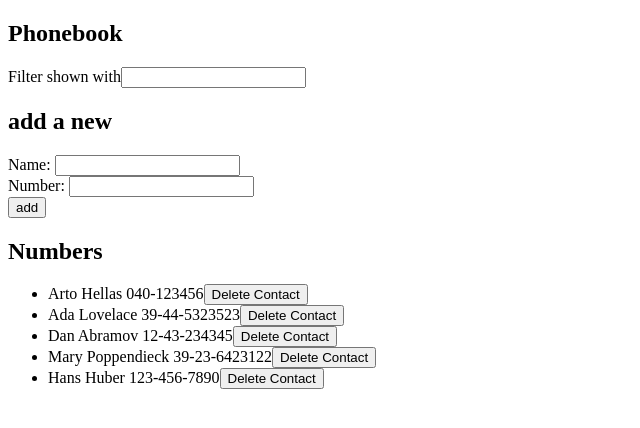
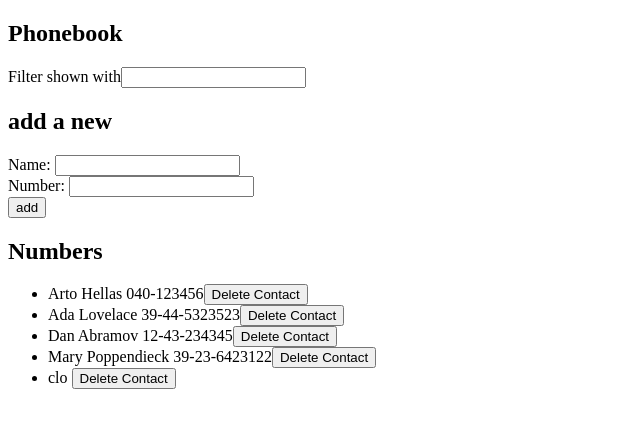
Before and after one commit to Febtwenty/Fullstack_Helsinki_Cle, a React (Vite) app in the folder part2/phonebook/: page / in a window 1280 px wide. Shown: the top 428 px of the page, without its empty margins (0-640 px from the left). Built offline with nearby package versions, Linux system fonts and the light colour scheme; data requests are answered from the project's data file.

Commit message:
Exercise Part2.15

```diff
--- a/part2/phonebook/db.json
+++ b/part2/phonebook/db.json
@@ -21,9 +21,9 @@
       "id": "4"
     },
     {
-      "id": "5ed9",
-      "name": "Hans Huber",
-      "number": "123-456-7890"
+      "id": "7b2f",
+      "name": "clo",
+      "number": ""
     }
   ]
 }
--- a/part2/phonebook/src/App.jsx
+++ b/part2/phonebook/src/App.jsx
@@ -22,7 +22,15 @@ const App = () => {
     const checkNames = persons.map(person => person.name)
 
     if (checkNames.includes(newName)) {
-      alert(`${newName} was already added to phonebook.`)
+      if (confirm(`${newName} was already added to phonebook. Replace the old number with the new one?`)) {
+        const personToChange = persons.find(p => p.name === newName)
+        const changedPerson = {...personToChange, number: newNumber}
+        phonebookServices
+          .updateEntry(changedPerson.id, changedPerson)
+          .then(response => {
+            setPersons(persons.map(p => p.id === personToChange.id ? response : p))
+          })
+      }
     } else {
       phonebookServices
         .create({name: newName, number: newNumber})
--- a/part2/phonebook/src/services/phonebook.js
+++ b/part2/phonebook/src/services/phonebook.js
@@ -16,4 +16,9 @@ const deleteEntry = (id) => {
     return request.then(r => r.data)
 }
 
-export default {getAll, create, deleteEntry}
+const updateEntry = (id, newObject) => {
+    const request = axios.put(`${baseUrl}/${id}`, newObject)
+    return request.then(r => r.data)
+}
+
+export default {getAll, create, deleteEntry, updateEntry}
```
